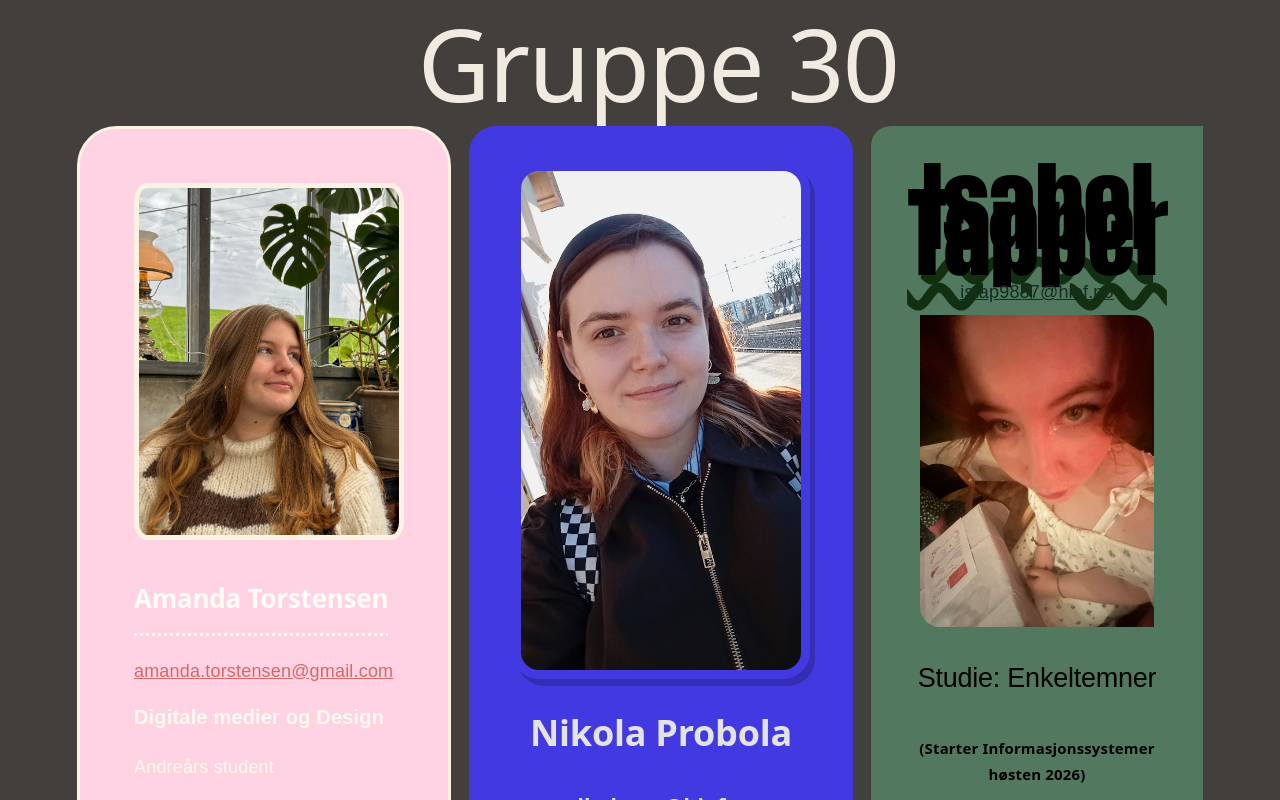
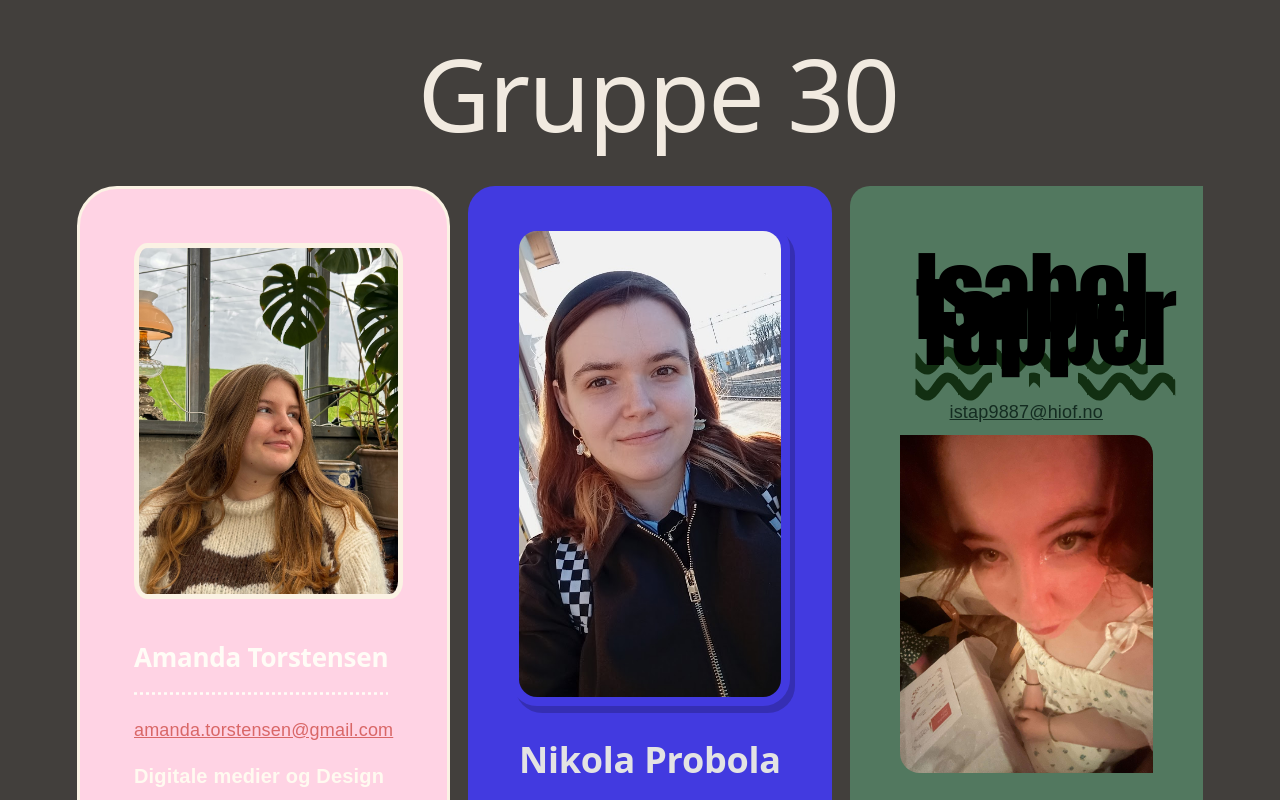
Before and after one commit to Nikola714/Arbeidskrav4_UIN26, a React app in the folder frontend/: page / in a window 1280 px wide. Shown: the top 800 px of the page. Built offline with nearby package versions, Linux system fonts and the light colour scheme; no server answers; the HTML template or start-up script is replaced by a standard one.

Commit message:
overskrift

```diff
--- a/frontend/src/App.css
+++ b/frontend/src/App.css
@@ -6,6 +6,8 @@ body{
 h1{
     color: rgb(241, 234, 224);
     font-size: 100px;
+    padding: 30px;
+    font-weight: 200;
 
 }
 
```
